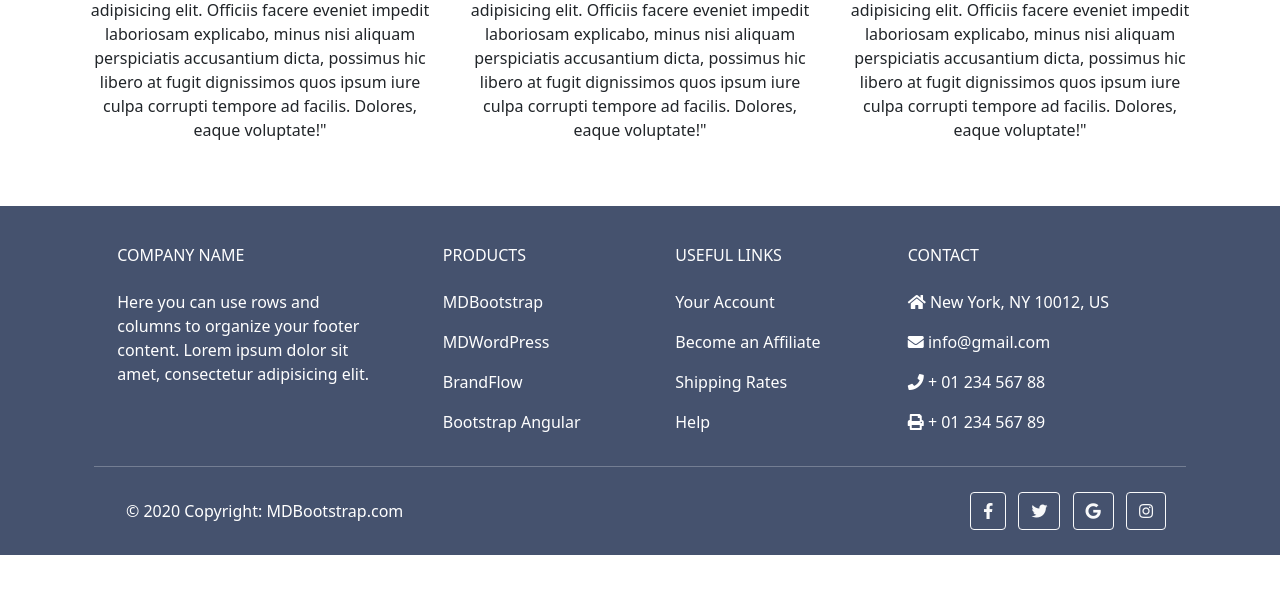
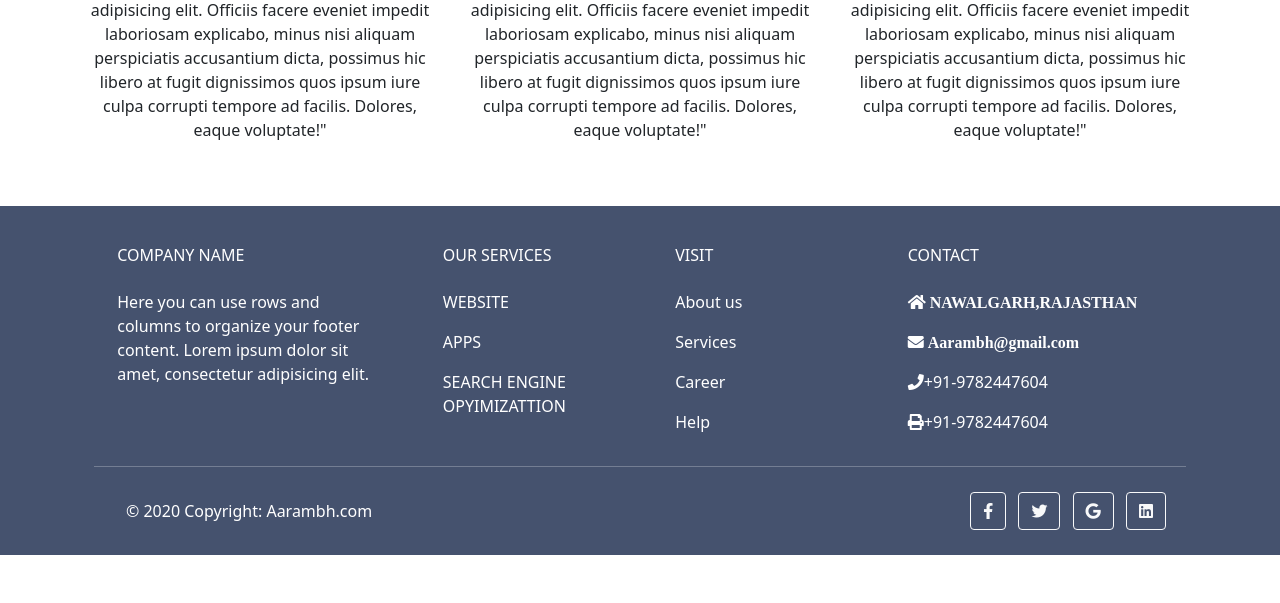
Before and after one commit to arvind-007/first_repository, a PHP site: page /first_repository/index.php in a window 1280 px wide. Shown: the part 837-1440 px from the top of the page. Run offline with PHP 8.4, Linux system fonts and the light colour scheme; some libraries are stand-ins or nearby versions.

Commit message:
footer changes

```diff
--- a/public/footer/footer.php
+++ b/public/footer/footer.php
@@ -17,38 +17,37 @@
                     <hr class="w-100 clearfix d-md-none" />
 
                     <div class="col-md-2 col-lg-2 col-xl-2 mx-auto mt-3">
-                        <h6 class="text-uppercase mb-4 font-weight-bold">Products</h6>
+                        <h6 class="text-uppercase mb-4 font-weight-bold"> Our Services</h6>
                         <p>
-                            <a class="text-white">MDBootstrap</a>
+                        <a href="#" class="text-white">WEBSITE</a>
                         </p>
                         <p>
-                            <a class="text-white">MDWordPress</a>
+                            <a href="#" class="text-white">APPS</a>
                         </p>
                         <p>
-                            <a class="text-white">BrandFlow</a>
+                            <a href="#" class="text-white">SEARCH ENGINE OPYIMIZATTION</a>
                         </p>
-                        <p>
-                            <a class="text-white">Bootstrap Angular</a>
-                        </p>
+
+
                     </div>
 
                     <hr class="w-100 clearfix d-md-none" />
 
                     <div class="col-md-3 col-lg-2 col-xl-2 mx-auto mt-3">
                         <h6 class="text-uppercase mb-4 font-weight-bold">
-                            Useful links
+                            Visit
                         </h6>
                         <p>
-                            <a class="text-white">Your Account</a>
+                            <a href="#" class="text-white"> About us</a>
                         </p>
                         <p>
-                            <a class="text-white">Become an Affiliate</a>
+                            <a href="#" class="text-white">Services</a>
                         </p>
                         <p>
-                            <a class="text-white">Shipping Rates</a>
+                            <a  href="#" class="text-white">Career</a>
                         </p>
                         <p>
-                            <a class="text-white">Help</a>
+                            <a href="#" class="text-white">Help</a>
                         </p>
                     </div>
 
@@ -56,10 +55,10 @@
 
                     <div class="col-md-4 col-lg-3 col-xl-3 mx-auto mt-3">
                         <h6 class="text-uppercase mb-4 font-weight-bold">Contact</h6>
-                        <p><i class="fas fa-home mr-3"></i> New York, NY 10012, US</p>
-                        <p><i class="fas fa-envelope mr-3"></i> info@gmail.com</p>
-                        <p><i class="fas fa-phone mr-3"></i> + 01 234 567 88</p>
-                        <p><i class="fas fa-print mr-3"></i> + 01 234 567 89</p>
+                        <p><a href="https://goo.gl/maps/hz6JRiMAcDy6M8ju5"  class="fas fa-home mr-3 text-white"></i> NAWALGARH,RAJASTHAN</a> </p>
+                        <p><a href="https://mail.google.com/" class="fas fa-envelope mr-3 text-white"></i> Aarambh@gmail.com</a> </p>
+                        <p><i class="fas fa-phone mr-3"></i>+91-9782447604</p>
+                        <p><i class="fas fa-print mr-3"></i>+91-9782447604 </p>
                     </div>
                 </div>
             </section>
@@ -71,7 +70,7 @@
                     <div class="col-md-7 col-lg-8 text-center text-md-start">
                         <div class="p-3">
                             © 2020 Copyright:
-                            <a class="text-white" href="https://mdbootstrap.com/">MDBootstrap.com</a>
+                            <a class="text-white" href="https://mdbootstrap.com/">Aarambh.com</a>
                         </div>
                     </div>
                     <div class="col-md-5 col-lg-4 ml-lg-0 text-center text-md-end">
@@ -82,7 +81,7 @@
                         <a class="btn btn-outline-light btn-floating m-1" class="text-white" role="button"><i
                                 class="fab fa-google"></i></a>
                         <a class="btn btn-outline-light btn-floating m-1" class="text-white" role="button"><i
-                                class="fab fa-instagram"></i></a>
+                                class="fab fa-linkedin"></i></a>
                     </div>
                 </div>
         </div>
```
